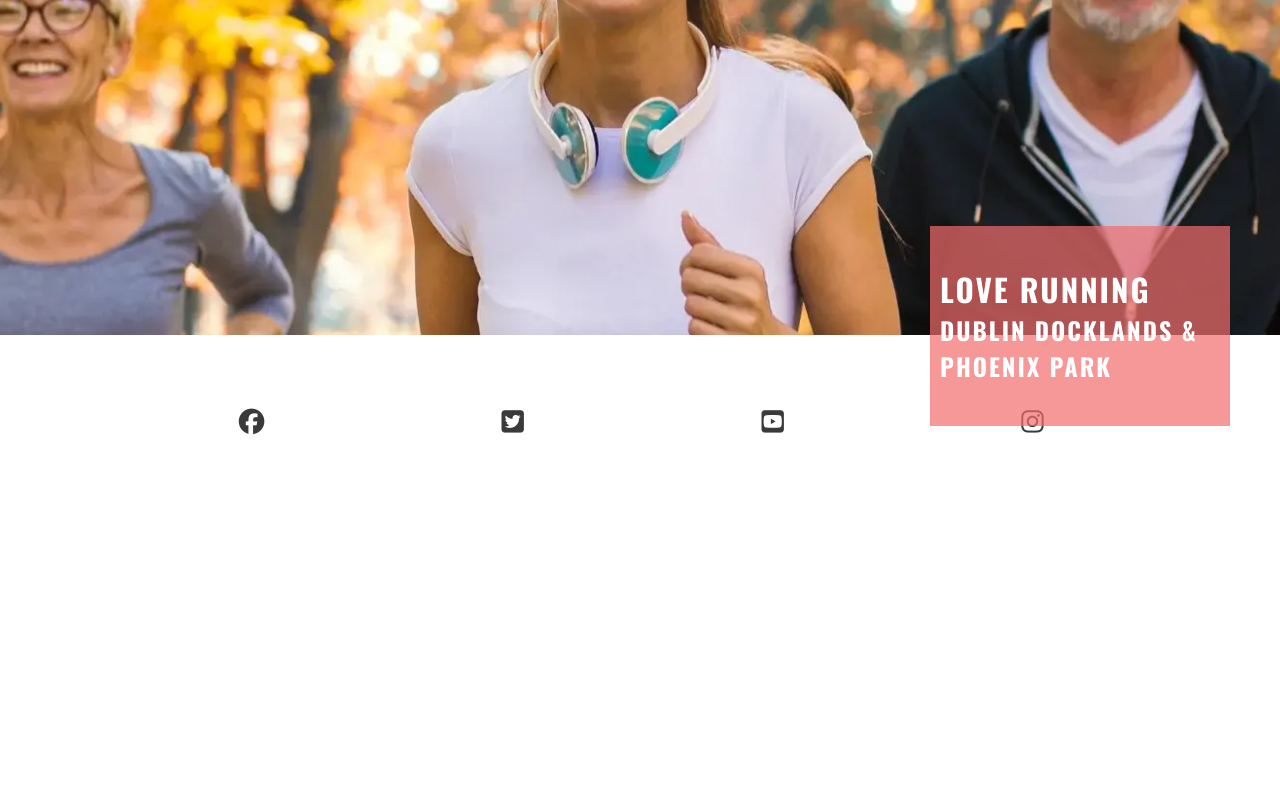
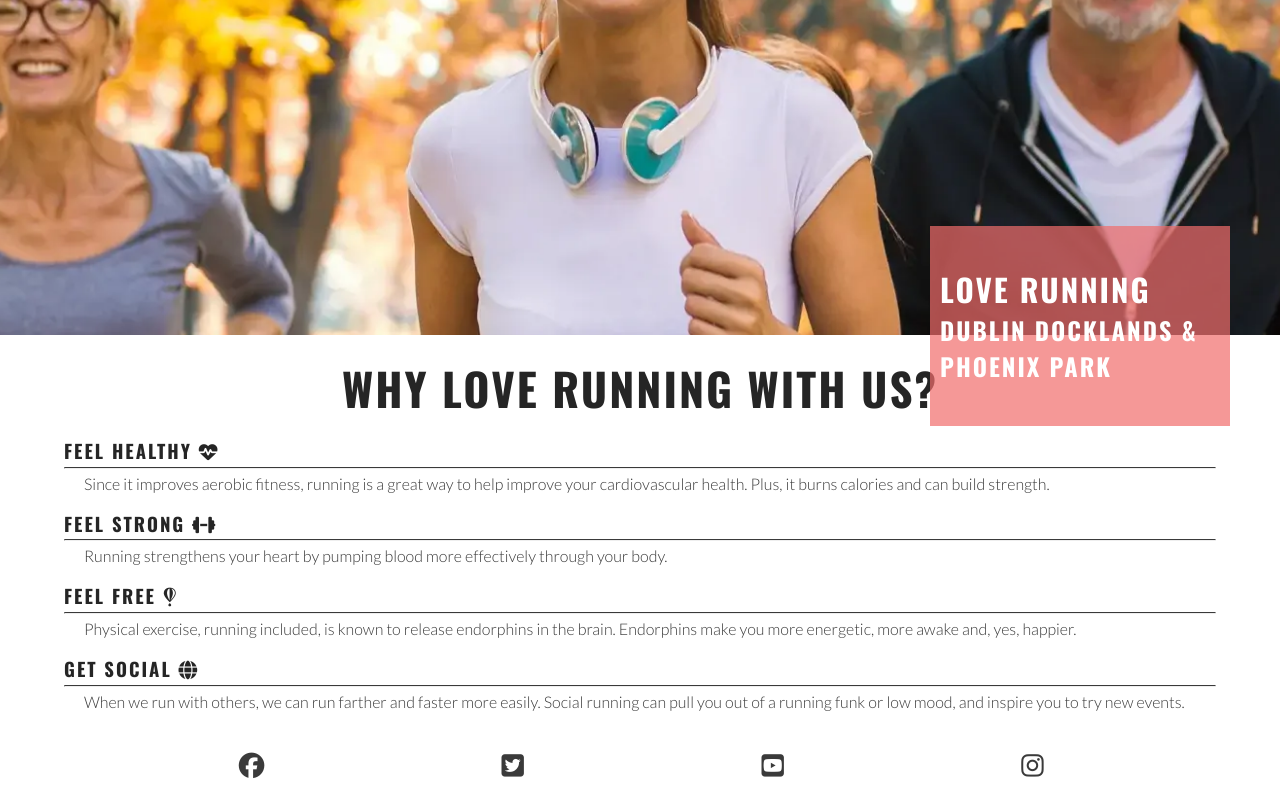
Before and after one commit to jftjenkins/love-running, a plain HTML site: page index.html in a window 1280 px wide. Shown: the part 344-1144 px from the top of the page. Before the commit the page ends 800 px from the top, so only its background shows below. Drawn offline with nearby package versions, Linux system fonts and the light colour scheme.

Commit message:
Add reasons section and styled

```diff
--- a/assets/css/style.css
+++ b/assets/css/style.css
@@ -116,6 +116,33 @@ main {
     color: #ffffff;
 }
 
+/* Reasons section */
+#reasons {
+    width: 90%;
+    margin: 20px auto;
+}
+
+#reasons h2 {
+    margin-bottom: 20px;
+    text-align: center;
+    font-size: 280%;
+}
+
+#benefits-physical>div,
+#benefits-mental>div {
+    line-height: 20px;
+    margin-bottom: 20px;
+}
+
+#benefits p {
+    padding: 0 20px;
+}
+
+hr {
+    border-top: 1px solid #3a3a3a;
+    margin: 5px 0;
+}
+
 /* Footer */
 #social-networks {
     text-align: center;
--- a/index.html
+++ b/index.html
@@ -63,6 +63,51 @@
         <h2>Love Running</h2>
         <h3>Dublin Docklands & Phoenix Park</h3>
       </div>
+      <!-- Reasons section -->
+      <section id="reasons">
+        <h2>Why Love Running with Us?</h2>
+        <div id="benefits">
+          <div id="benefits-physical">
+            <div>
+              <h3>FEEL HEALTHY <i class="fa-solid fa-heart-pulse"></i></h3>
+              <hr />
+              <p>
+                Since it improves aerobic fitness, running is a great way to
+                help improve your cardiovascular health. Plus, it burns calories
+                and can build strength.
+              </p>
+            </div>
+            <div>
+              <h3>FEEL STRONG <i class="fa-solid fa-dumbbell"></i></h3>
+              <hr />
+              <p>
+                Running strengthens your heart by pumping blood more effectively
+                through your body.
+              </p>
+            </div>
+          </div>
+          <div id="benefits-mental">
+            <div>
+              <h3>FEEL FREE <i class="fa-brands fa-fly"></i></h3>
+              <hr />
+              <p>
+                Physical exercise, running included, is known to release
+                endorphins in the brain. Endorphins make you more energetic,
+                more awake and, yes, happier.
+              </p>
+            </div>
+            <div>
+              <h3>GET SOCIAL <i class="fa-solid fa-globe"></i></h3>
+              <hr />
+              <p>
+                When we run with others, we can run farther and faster more
+                easily. Social running can pull you out of a running funk or low
+                mood, and inspire you to try new events.
+              </p>
+            </div>
+          </div>
+        </div>
+      </section>
     </main>
 
     <!-- Footer -->
```
